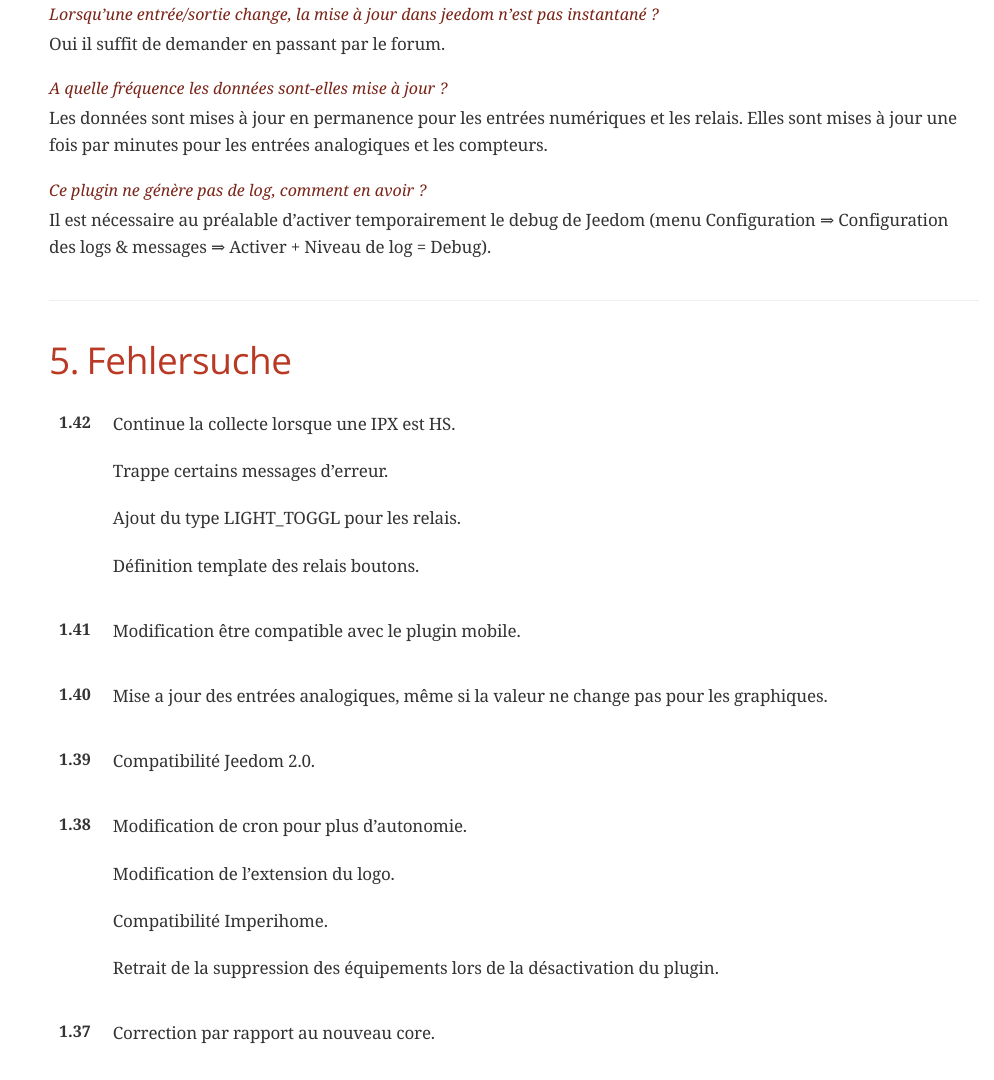
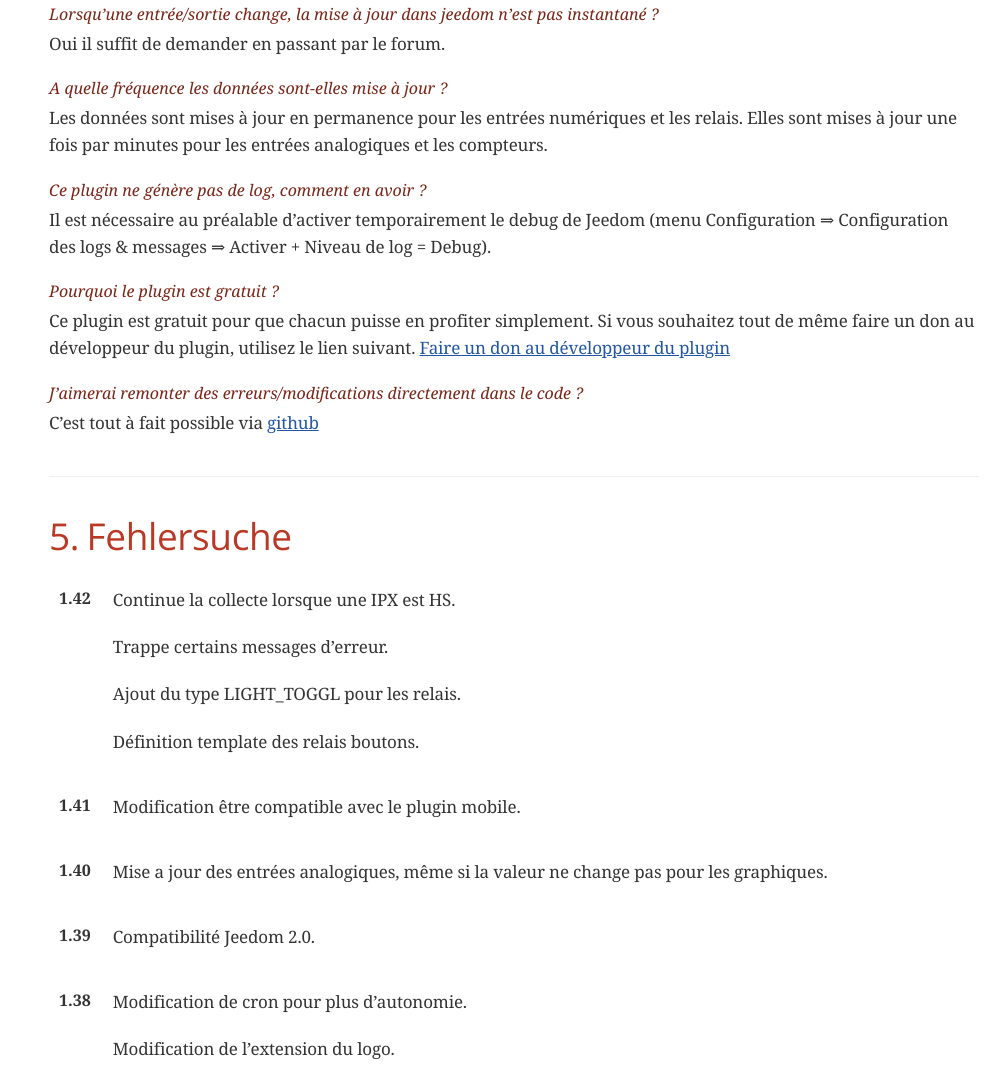
Before and after one commit to NextDom/plugin-ipx800, a plain HTML site: page doc/de_DE/index.html in a window 1280 px wide. Shown: the part 3812-4892 px from the top of the page, without its empty margins (286-1280 px from the left). Drawn offline with nearby package versions, Linux system fonts and the light colour scheme; a web font is replaced by a local one.

Commit message:
[ROBOT] Action all

```diff
--- a/doc/de_DE/index.html
+++ b/doc/de_DE/index.html
@@ -626,6 +626,21 @@ Elles sont mises à jour une fois par minutes pour les entrées analogiques et l
 </div>
 </div>
 </div>
+<div class="openblock">
+<div class="title">Pourquoi le plugin est gratuit ?</div><div class="content">
+<div class="paragraph">
+<p>Ce plugin est gratuit pour que chacun puisse en profiter simplement. Si vous souhaitez tout de même faire un don au développeur du plugin, utilisez le lien suivant.
+<a href="https://www.paypal.com/cgi-bin/webscr?cmd=_s-xclick&amp;hosted_button_id=U43F9GVG9KMH8">Faire un don au développeur du plugin</a></p>
+</div>
+</div>
+</div>
+<div class="openblock">
+<div class="title">J&#8217;aimerai remonter des erreurs/modifications directement dans le code ?</div><div class="content">
+<div class="paragraph">
+<p>C&#8217;est tout à fait possible via <a href="https://github.com/guenneguezt/plugin-ipx800">github</a></p>
+</div>
+</div>
+</div>
 </div>
 </div>
 <div class="sect1">
```
Also changed, not shown: doc/en_US/index.html (+15 -0 lines), doc/es_ES/index.html (+15 -0 lines), doc/fr_FR/index.html (+15 -0 lines), doc/id_ID/index.html (+15 -0 lines), doc/it_IT/index.html (+15 -0 lines), doc/ru_RU/index.html (+15 -0 lines), 6 other files.
